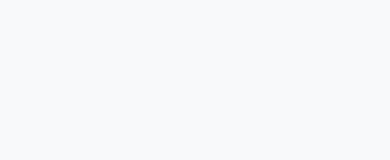
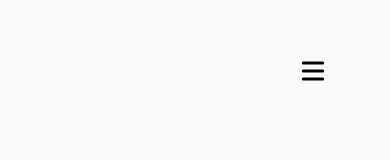
Before and after one commit to 99061142/Checkers, a React (Create React App) app: page / in a window 390 px wide. Both pictures are taken after a click on the button "New game". Shown: the top 160 px of the page. Built offline with nearby package versions, Linux system fonts and the light colour scheme.

Commit message:
Added button to navigate to escape menu
Added a separate navigation menu component for the game.

In this component is a single hamburger button, inside the game component which navigates to the Escape Menu.

This is done to let users navigate without making use of the 'Escape' key on the keyboard.

```diff
--- a/src/Checkers/escapeMenu/EscapeMenu.tsx
+++ b/src/Checkers/escapeMenu/EscapeMenu.tsx
@@ -27,7 +27,6 @@ const EscapeMenu: FC<EscapeMenuProps> = () => {
      */
     const resumeButtonOnclickHandler = useCallback((): void => {
         goBack();
-        setIsGamePaused(false);
     }, [goBack, setIsGamePaused]);
 
     /**
@@ -67,6 +66,17 @@ const EscapeMenu: FC<EscapeMenuProps> = () => {
             window.removeEventListener('keydown', keydownHandler);
         };
     }, [keydownHandler]);
+
+    /**
+     * Handles setting the game paused state when the escape menu is mounted and unmounted.
+    */
+    useEffect(() => {
+        setIsGamePaused(true);
+
+        return () => {
+            setIsGamePaused(false);
+        };
+    }, [setIsGamePaused]);
 
     return (
         <div
--- a/src/Checkers/game/Game.tsx
+++ b/src/Checkers/game/Game.tsx
@@ -1,6 +1,5 @@
-import { FC, useCallback, useEffect } from "react";
-import { useUI } from "../ui/uiProvider/useUI.ts";
-import useGame from "./gameProvider/useGame.ts";
+import { FC } from "react";
+import NavigationMenu from "./navigationMenu/NavigationMenu.tsx";
 
 /**
  * Props for the Game component.
@@ -8,43 +7,14 @@ import useGame from "./gameProvider/useGame.ts";
 export interface GameProps {}
 
 const Game: FC<GameProps> = () => {
-    const {
-        navigateTo
-    } = useUI();
-
-    const {
-        isGamePaused,
-        setIsGamePaused
-    } = useGame();
-
-    /**
-     * Handles the keydown event.
-     */
-    const keydownHandler = useCallback((ev: KeyboardEvent) => {
-        const pressedKey: string = ev.key;
-
-        // Open the escape menu when the Escape key is pressed and the game is not paused yet
-        if (pressedKey === 'Escape' && !isGamePaused) {
-            navigateTo('escapeMenu');
-            setIsGamePaused(true);
-        }
-    }, [navigateTo, isGamePaused]);
-
-    /**
-     * Sets up the keydown event listener.
-     */
-    useEffect(() => {
-        window.addEventListener('keydown', keydownHandler);
-        return () => {
-            window.removeEventListener('keydown', keydownHandler);
-        };
-    }, [keydownHandler]);
-
     return (
-        <main
-            data-testid='game'
-        >
-        </main>
+        <>
+            <NavigationMenu />
+            <main
+                data-testid='game'
+            >
+            </main>
+        </>
     );
 }
 
--- /dev/null
+++ b/src/Checkers/game/navigationMenu/NavigationMenu.module.scss
@@ -0,0 +1,9 @@
+/* Styling for the hamburger icon in the navigation menu which navigates to the escape menu. */
+.hamburgerIcon {
+    width: 32px;
+    height: 32px;
+
+    &:hover {
+        background-color: var(--bs-secondary-bg-hover);
+    }
+}
--- /dev/null
+++ b/src/Checkers/game/navigationMenu/NavigationMenu.tsx
@@ -0,0 +1,67 @@
+import { FC, useCallback, useEffect } from "react";
+import { Button } from "react-bootstrap";
+import { useUI } from "../../ui/uiProvider/useUI.ts";
+import { ReactComponent as HamburgerIcon } from "../../assets/svg/navigation/hamburger-solid.svg";
+import styles from "./NavigationMenu.module.scss";
+import useGame from "../gameProvider/useGame.ts";
+
+const NavigationMenu: FC = () => {
+    const {
+        navigateTo
+    } = useUI();
+
+    const {
+        isGamePaused
+    } = useGame();
+
+    /**
+     * Handles the click event on the hamburger button.
+     */
+    const hamburgerOnclickHandler = useCallback(() => {
+        navigateTo('escapeMenu');
+    }, [navigateTo]);
+
+    /**
+     * Handles the keydown event.
+     */
+    const keydownHandler = useCallback((ev: KeyboardEvent) => {
+        const pressedKey: string = ev.key;
+
+        // Open the escape menu when the Escape key is pressed and the game is not paused yet
+        if (pressedKey === 'Escape' && !isGamePaused) {
+            navigateTo('escapeMenu');
+        }
+    }, [navigateTo, isGamePaused]);
+
+    /**
+     * Sets up the keydown event listener.
+     */
+    useEffect(() => {
+        window.addEventListener('keydown', keydownHandler);
+        return () => {
+            window.removeEventListener('keydown', keydownHandler);
+        };
+    }, [keydownHandler]);
+
+    // Do not show the navigation menu if the game is paused.
+    //! We do this check inside the component itself to avoid remounting it within the Game component.
+    if (isGamePaused) {
+        return null;
+    }
+
+    return (
+        <Button
+            data-testid="navigation-menu-hamburger-button"
+            variant="light"
+            onClick={hamburgerOnclickHandler}
+            aria-label="Open escape menu"
+            className="position-fixed top-0 end-0 mt-5 me-5"
+        >
+            <HamburgerIcon
+                className={`d-flex justify-content-center align-items-center ${styles.hamburgerIcon}`}
+            />
+        </Button>
+    );
+};
+
+export default NavigationMenu;
```
Also changed, not shown: src/Checkers/assets/svg/navigation/hamburger-solid.svg (added).
